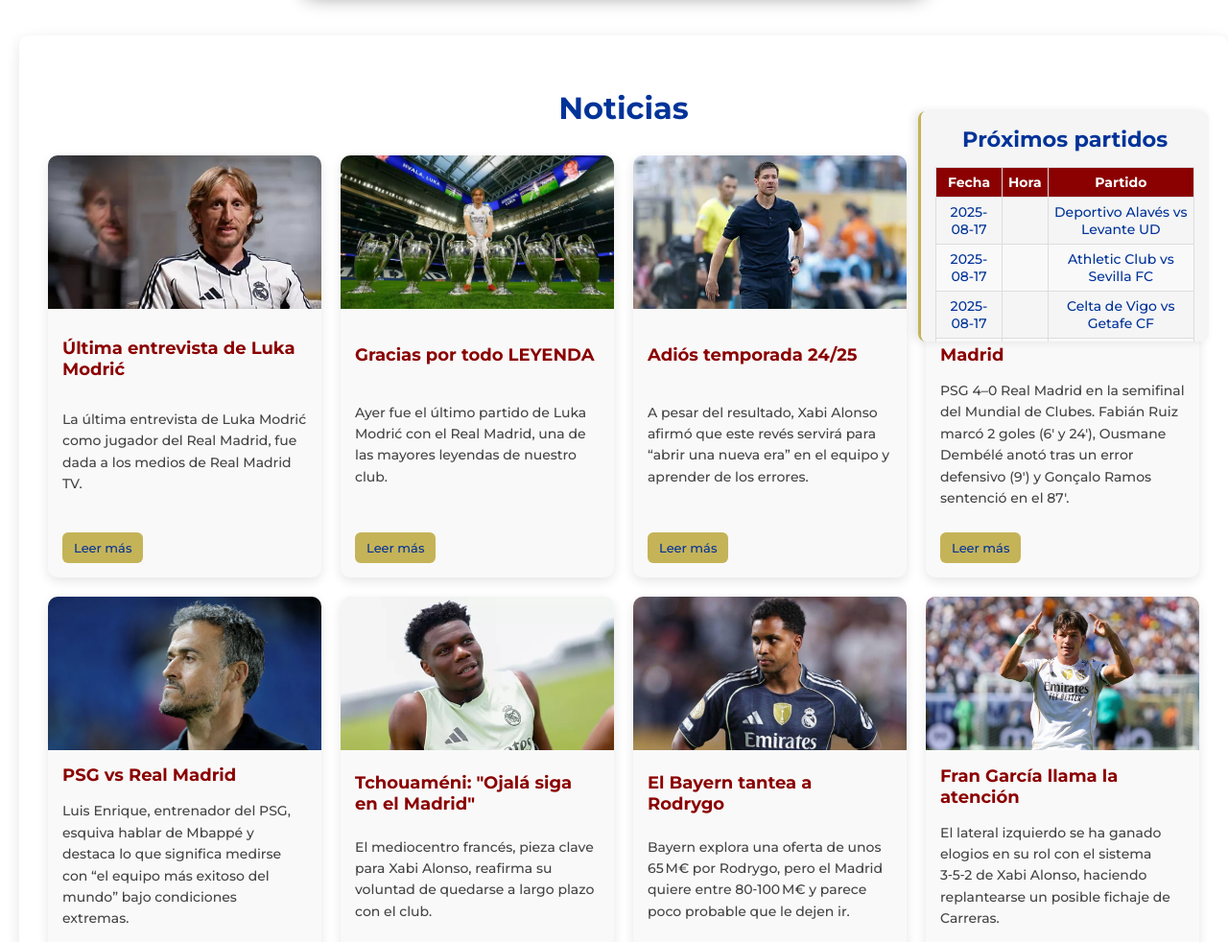
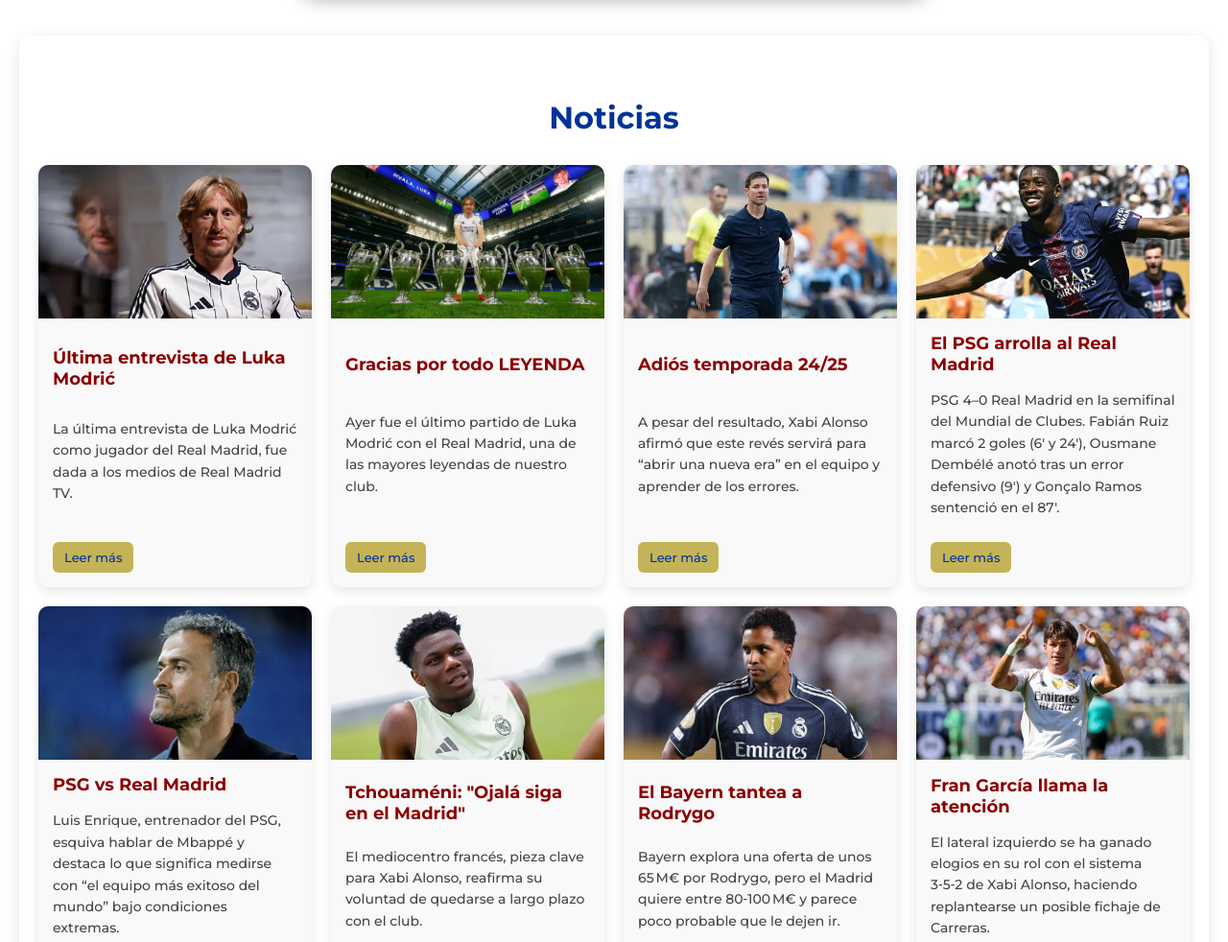
Before and after one commit to DaniDiaaz/La-Casa-Blanca, a plain HTML site: page pagina-principal.html in a window 1280 px wide. Shown: the part 484-1466 px from the top of the page at 96% size. Drawn offline with Linux system fonts and the light colour scheme.

Commit message:
Add files via upload

```diff
--- a/pagina-principal.html
+++ b/pagina-principal.html
@@ -167,7 +167,7 @@
       width: 100%;
       max-width: 1200px;
       margin: 40px auto;
-      padding: 30px;
+      padding: 40px 20px;
       background-color: #ffffff;
       color: #333;
       border-radius: 10px;
@@ -425,47 +425,44 @@
     .contenido-categoria.activa {
       max-height: 1000px;
     }
-    #panel-partidos {
-      position: fixed;
-      top: 600px;
-      right: 20px;
-      width: 270px;
-      max-height: 210px;
-      overflow-y: auto;
-      z-index: 999;
-      background-color: #f5f5f5;
-      border-left: 3px solid #C5B358;
-      box-shadow: -4px 0 10px rgba(0, 0, 0, 0.1);
-      padding: 15px;
+    .timeline-horizontal {
+      display: flex;
+      flex-wrap: wrap;
+      justify-content: center;
+      gap: 15px;
+      padding: 20px;
+      font-size: 14px;
+      flex-direction: row;
+    }
+    .evento {
+      display: flex;
+      flex-direction: column;
+      align-items: center;
+      width: 180px;
+    }
+    .fecha {
+      background-color: #C5B358;
+      color: #003399;
+      border: none;
+      padding: 10px 14px;
       border-radius: 8px;
-    }
-    #panel-partidos h3 {
-      color: #003399;
-      margin-top: 0;
-      margin-bottom: 15px;
-      font-size: 1.4rem;
+      cursor: pointer;
+      font-weight: bold;
+      width: 100%;
+      transition: background-color 0.3s ease;
       text-align: center;
     }
-    #panel-partidos .tabla-partidos {
-      width: 100%;
-      border-collapse: collapse;
-      font-size: 14px;
+    .fecha:hover {
+      background-color: #A89030;
     }
-    #panel-partidos .tabla-partidos th,
-    #panel-partidos .tabla-partidos td {
-      border: 1px solid #ddd;
-      padding: 6px;
-      text-align: center;
-    }
-    #panel-partidos .tabla-partidos th {
-      background-color: #8b0000;
-      color: white;
-    }
-    #panel-partidos .tabla-partidos tr:nth-child(even) {
-      background-color: #f9f9f9;
-    }
-    #panel-partidos .tabla-partidos tr:hover {
-      background-color: #ffe6e6;
+    .detalle {
+      display: none;
+      background-color: #f4f4f4;
+      border: 1px solid #ccc;
+      border-radius: 8px;
+      padding: 10px;
+      margin-top: 8px;
+      text-align: left;
     }
     footer {
       background-color: #003399;
@@ -831,7 +828,54 @@
 </section>
 
 <section class="seccion" id="historia">
-  <h2>Historia</h2>
+  <h2>Historia del Real Madrid</h2>
+  <p>Un recorrido por los momentos más emblemáticos del club más grande del mundo</p>
+
+  <div class="timeline-horizontal">
+    <div class="evento">
+      <button class="fecha" onclick="ToggleEvent(this)">1902 - Fundación</button>
+      <div class="detalle">
+      <p>El club fue fundado como Madrid Football Club el 6 de marzo de 1902. En 1920, el rey Alfonso XIII le otorgó el título de "Real".</p>
+      </div>
+    </div>
+
+    <div class="evento">
+      <button class="fecha" onclick="ToggleEvent(this)">1956 - 1ª Copa de Europa</button>
+      <div class="detalle">
+      <p>El Real Madrid gana la primera edición del torneo continental, venciendo al Stade de Reims (4-3). Comienza la era dorada.</p>
+      </div>
+    </div>
+
+
+    <div class="evento">
+      <span class="fecha">1960</span>
+      <p><strong>La Quinta Copa de Europa:</strong> El Madrid conquista su quinta copa consecutiva, con una exhibición histórica ante el Eintracht Frankfurt (7-3) con cuatro goles de Puskás.</p>
+    </div>
+    <div class="evento">
+      <span class="fecha">1981-1986</span>
+      <p><strong>Nace la "Quinta del Buitre":</strong> Con Butragueño, Sanchís, Míchel, Martín Vázquez y Pardeza, el club vuelve a dominar en España con cinco ligas consecutivas.</p>
+    </div>
+    <div class="evento">
+      <span class="fecha">1998</span>
+      <p><strong>La Séptima:</strong> Tras 32 años sin lograrla, el Madrid gana la Champions en Ámsterdam frente a la Juventus gracias a un gol de Mijatović (1-0).</p>
+    </div>
+    <div class="evento">
+      <span class="fecha">2000</span>
+      <p><strong>Florentino y los Galácticos:</strong> Llega Florentino Pérez a la presidencia. Fichajes como Figo, Zidane, Ronaldo o Beckham marcan una era de estrellas.</p>
+    </div>
+    <div class="evento">
+      <span class="fecha">2014</span>
+      <p><strong>La Décima:</strong> En Lisboa, Sergio Ramos empata de cabeza en el 93’ y el equipo remonta al Atlético en la prórroga (4-1). Carlo Ancelotti entra en la historia.</p>
+    </div>
+    <div class="evento">
+      <span class="fecha">2016-2018</span>
+      <p><strong>Tricampeonato histórico:</strong> Tricampeonato histórico:</strong> Zidane dirige al equipo a tres Champions consecutivas. Cristiano, Modrić, Kroos, Marcelo y Ramos lideran una generación legendaria.</p>
+    </div>
+    <div class="evento">
+      <span class="fecha">2022</span>
+      <p><strong>La 14ª Champions:</strong> Tras eliminar a PSG, Chelsea y City con remontadas increíbles, el Madrid gana al Liverpool en París. Courtois MVP, Vinícius marca el gol del título.</p>
+    </div>
+  </div>
 </section>
 
 <section class="seccion" id="contacto">
@@ -839,55 +883,6 @@
   <p>Puedes seguirnos en nuestras redes sociales</p>
 </section>
 </main>
-
-<div id="panel-partidos">
-  <h3>Próximos partidos</h3>
-  <table class="tabla-partidos" id="tabla-partidos">
-    <thead>
-      <tr>
-      <th>Fecha</th>
-      <th>Hora</th>
-      <th>Partido</th>
-      </tr>
-    </thead>
-    <tbody>
-
-    </tbody>
-  </table>
-</div>
-
-<script>
-  const partidos = [
-    {fecha: "2025-08-17", hora:"", equipo1: "Deportivo Alavés", equipo2:"Levante UD"},
-    {fecha: "2025-08-17", hora:"", equipo1: "Athletic Club", equipo2:"Sevilla FC"},
-    {fecha: "2025-08-17", hora:"", equipo1: "Celta de Vigo", equipo2:"Getafe CF"},
-    {fecha: "2025-08-17", hora:"", equipo1: "Gerona FC", equipo2:"Rayo Vallecano"},
-    {fecha: "2025-08-17", hora:"", equipo1: "RCD Espanyol", equipo2:"Atlético de Madrid"},
-    {fecha: "2025-08-17", hora:"", equipo1: "RCD Mallorca", equipo2:"FC Barcelona"},
-    {fecha: "2025-08-17", hora:"", equipo1: "Elche CF", equipo2:"Real Betis Balompié"},
-    {fecha: "2025-08-17", hora:"", equipo1: "Real Madrid CF", equipo2:"Osasuna"},
-    {fecha: "2025-08-17", hora:"", equipo1: "Valencia CF", equipo2:"Real Sociedad"},
-    {fecha: "2025-08-17", hora:"", equipo1: "Villarreal CF", equipo2:"Real Oviedo"},
-  ];
-  const tbody = document.querySelector("#tabla-partidos tbody");
-  partidos.forEach(partido => {
-  const fila = document.createElement("tr")
-
-  const celdaFecha = document.createElement("td");
-  celdaFecha.textContent = partido.fecha;
-
-  const celdaHora = document.createElement("td");
-  celdaHora.textContent = partido.hora;
-
-  const celdaPartido = document.createElement("td");
-  celdaPartido.textContent = `${partido.equipo1} vs ${partido.equipo2}`;
-
-  fila.appendChild(celdaFecha);
-  fila.appendChild(celdaHora);
-  fila.appendChild(celdaPartido);
-  tbody.appendChild(fila);
-  });
-</script>
 
 <script>
   const carruselContenido = document.querySelector('.carrusel-contenido');
@@ -933,9 +928,20 @@
   });
 </script>
 
+<script>
+  function ToggleEvento(boton) {
+    const detalle = boton.nextElementSibling;
+    if (detalle.style.display = detalle.style.display === "block") {
+      detalle.style.display = "none";
+  } else {
+    detalle.style.display = "block";
+  }
+  }
+</script>
+
 <footer>
   <div class="footer-contenido">
-    <p>© 2025 Futboleros. Todos los derechos reservados.</p>
+    <p>© 2025 La Casa Blanca. Todos los derechos reservados.</p>
     <div class="redes-sociales">
         <a href="https://instagram.com/tu_usuario" target="_blank" rel="noopener">Instagram</a>
     </div>
```
